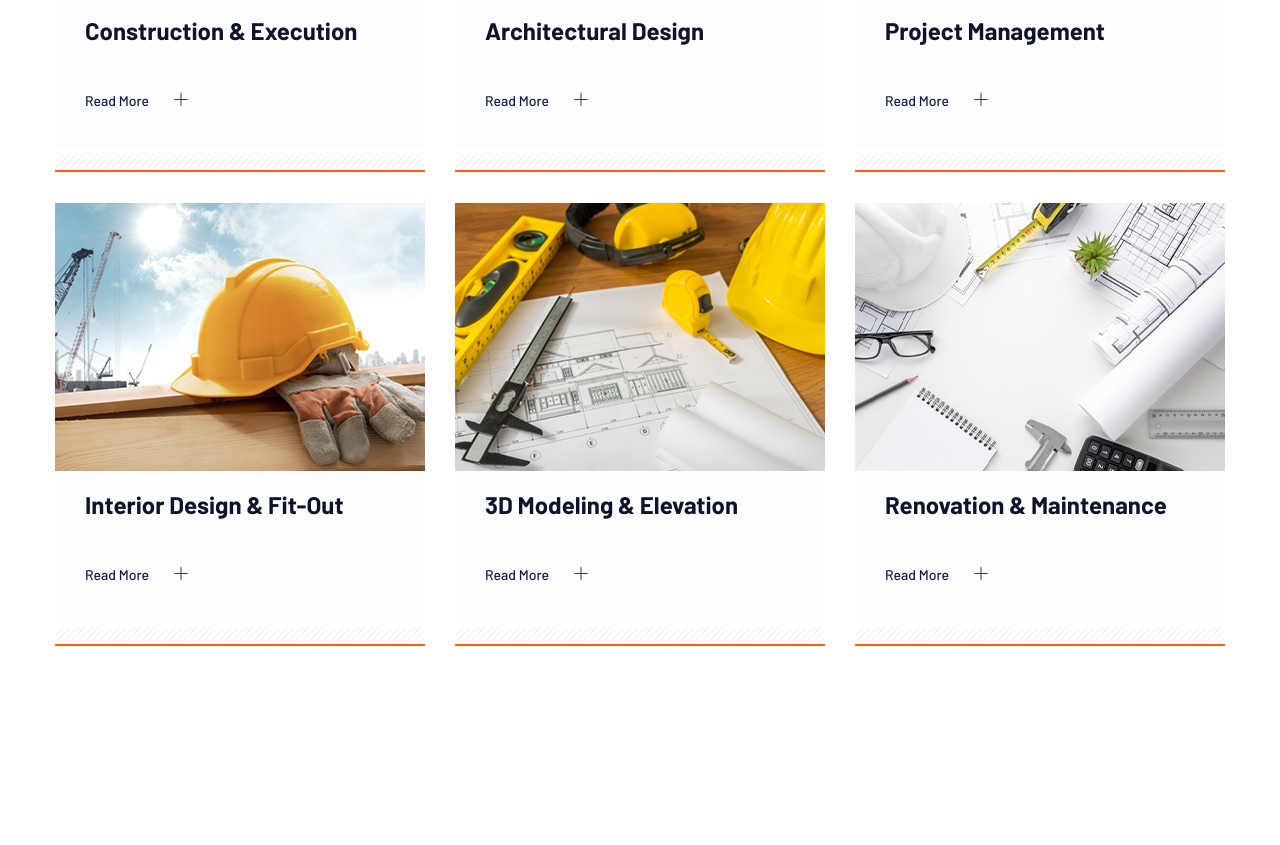
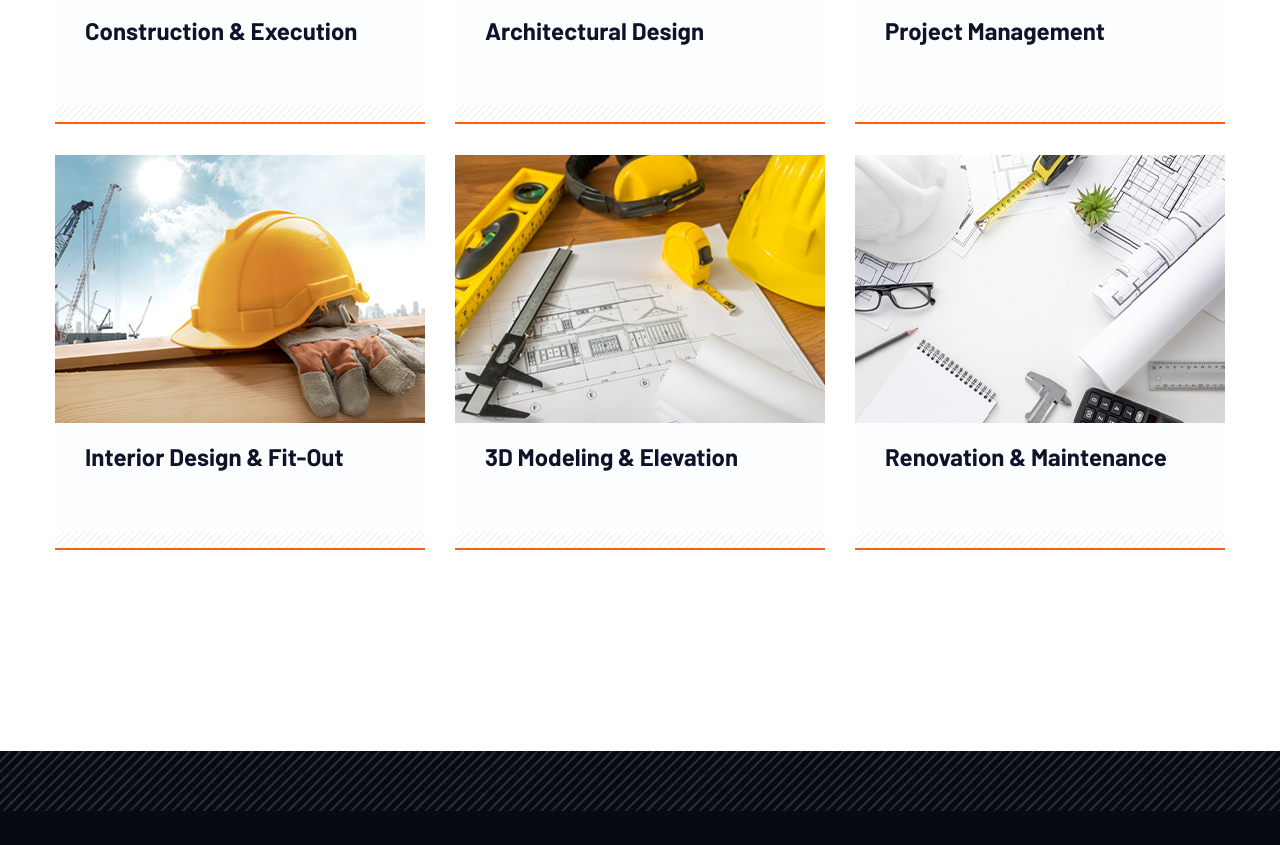
Before and after one commit to harshali533/harsh, a plain HTML site: page services.html in a window 1280 px wide. Shown: the part 1182-2027 px from the top of the page. Drawn offline with Linux system fonts and the light colour scheme.

```diff
--- a/services.html
+++ b/services.html
@@ -151,7 +151,7 @@
                             </div>
                             <div class="service-cap">
                                 <h4><a href="services_details.html">Construction & Execution</a></h4>
-                                <a href="services_details.html" class="more-btn">Read More <i class="ti-plus"></i></a>
+                                <!-- <a href="services_details.html" class="more-btn">Read More <i class="ti-plus"></i></a> -->
                             </div>
                             <div class="service-icon">
                                 <img src="assets/img/icon/services_icon1.png" alt="">
@@ -165,7 +165,7 @@
                             </div>
                             <div class="service-cap">
                                 <h4><a href="services_details.html">Architectural Design</a></h4>
-                                <a href="services_details.html" class="more-btn">Read More <i class="ti-plus"></i></a>
+                                <!-- <a href="services_details.html" class="more-btn">Read More <i class="ti-plus"></i></a> -->
                             </div>
                             <div class="service-icon">
                                 <img src="assets/img/icon/services_icon1.png" alt="">
@@ -179,7 +179,7 @@
                             </div>
                             <div class="service-cap">
                                 <h4><a href="services_details.html">Project Management</a></h4>
-                                <a href="services_details.html" class="more-btn">Read More <i class="ti-plus"></i></a>
+                                <!-- <a href="services_details.html" class="more-btn">Read More <i class="ti-plus"></i></a> -->
                             </div>
                             <div class="service-icon">
                                 <img src="assets/img/icon/services_icon1.png" alt="">
@@ -193,7 +193,7 @@
                             </div>
                             <div class="service-cap">
                                 <h4><a href="services_details.html">Interior Design & Fit-Out</a></h4>
-                                <a href="services_details.html" class="more-btn">Read More <i class="ti-plus"></i></a>
+                                <!-- <a href="services_details.html" class="more-btn">Read More <i class="ti-plus"></i></a> -->
                             </div>
                             <div class="service-icon">
                                 <img src="assets/img/icon/services_icon1.png" alt="">
@@ -207,7 +207,7 @@
                             </div>
                             <div class="service-cap">
                                 <h4><a href="services_details.html">3D Modeling & Elevation</a></h4>
-                                <a href="services_details.html" class="more-btn">Read More <i class="ti-plus"></i></a>
+                                <!-- <a href="services_details.html" class="more-btn">Read More <i class="ti-plus"></i></a> -->
                             </div>
                             <div class="service-icon">
                                 <img src="assets/img/icon/services_icon1.png" alt="">
@@ -221,7 +221,7 @@
                             </div>
                             <div class="service-cap">
                                 <h4><a href="services_details.html">Renovation & Maintenance</a></h4>
-                                <a href="services_details.html" class="more-btn">Read More <i class="ti-plus"></i></a>
+                                <!-- <a href="services_details.html" class="more-btn">Read More <i class="ti-plus"></i></a> -->
                             </div>
                             <div class="service-icon">
                                 <img src="assets/img/icon/services_icon1.png" alt="">
```
Also changed, not shown: about.html (+1 -1 lines), index.html (+5 -5 lines).
